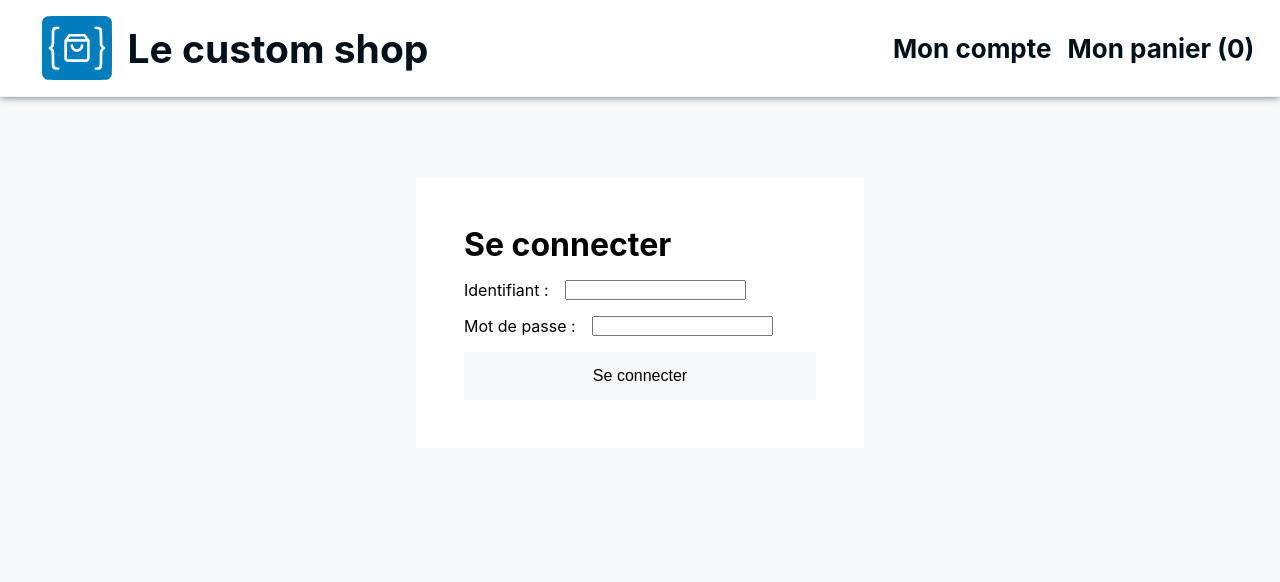
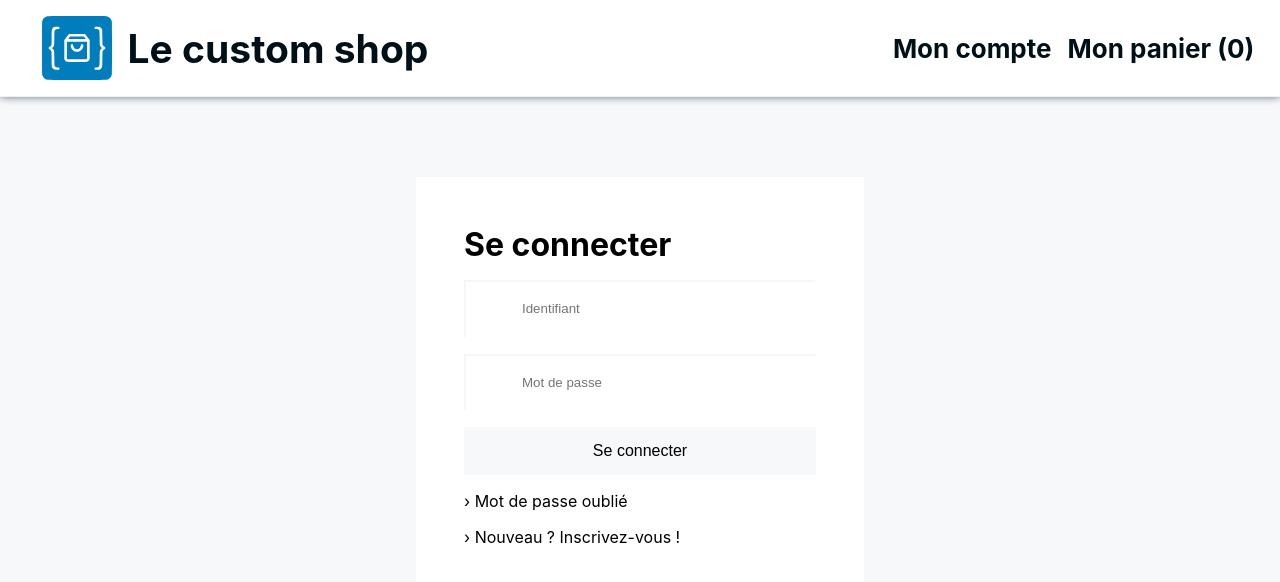
Before and after one commit to HugoFouques/custom-store, a React (Create React App) app: page /#/login in a window 1280 px wide. Shown: the top 582 px of the page. Built offline with nearby package versions, Linux system fonts and the light colour scheme; no server answers.

Commit message:
Improve login page

```diff
--- a/src/components/Login.css
+++ b/src/components/Login.css
@@ -14,9 +14,11 @@
   flex-direction: column;
   gap: 1rem;
 
-  label {
-    display: flex;
-    gap: 1rem;
+  input {
+    padding-left: 3.5rem;
+    height: 3.6rem;
+    background-color: hsla(0,0%,100%,.1);
+    border-color: hsla(0,0%,100%,.1);
   }
 
   button {
@@ -27,6 +29,7 @@
     text-decoration: none;
     display: inline-block;
     font-size: 16px;
+    cursor: pointer;
   }
 }
 
--- a/src/components/Login.tsx
+++ b/src/components/Login.tsx
@@ -46,23 +46,25 @@ const Login = ({
     <div className="login-page">
       <form onSubmit={handleFormSubmit} className="login-form-container">
         <h1> Se connecter</h1>
-        <label>
-          Identifiant :
         <input
+          placeholder="Identifiant"
           type="text"
           value={username}
           onChange={(e) => setUsername(e.target.value)}
         />
-        </label>
-        <label>
-          Mot de passe :
         <input
+          placeholder="Mot de passe"
           type="password"
           value={password}
           onChange={(e) => setPassword(e.target.value)}
         />
-        </label>
         <button type="submit">Se connecter</button>
+        <a href="https://fakestoreapi.com/docs#a-login">
+          › Mot de passe oublié
+        </a>
+        <a href="https://fakestoreapi.com/docs#a-login">
+          › Nouveau ? Inscrivez-vous !
+        </a>
         {authError && <div className="error">{authError}</div>}
       </form>
     </div>
```
Lines whose indentation alone changed are shown as unchanged.
